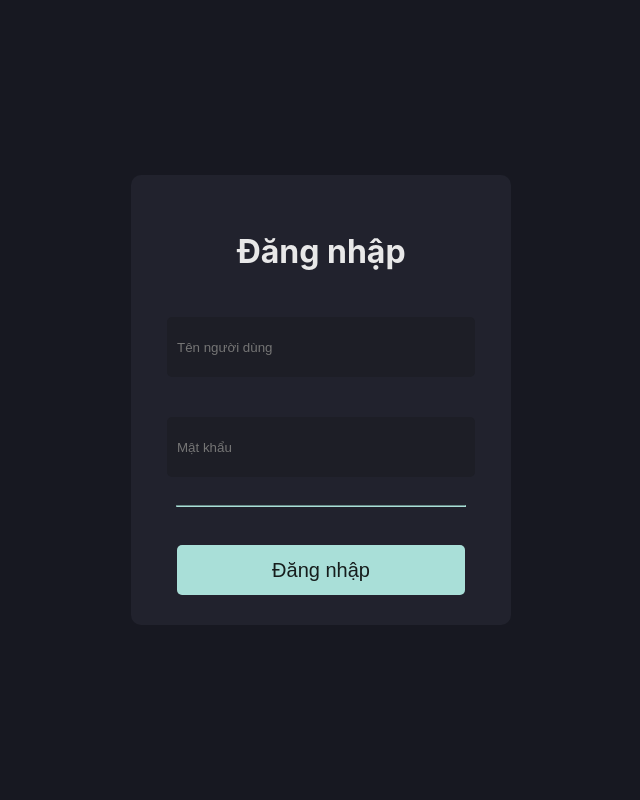
After one commit to tienvybui05/laptrinhwebuth, a PHP site: page /auth/login.html in a window 1280 px wide. The commit adds this page. Shown: the whole page, without its empty margins (319-959 px from the left). Run offline with PHP 8.4, Linux system fonts and the light colour scheme.

Commit message:
add-login
Signed-off-by: DinhQuocDatIT <dinhquocdat2005thdgli@gmail.com>

```diff
--- /dev/null
+++ b/admin/auth/login.html
@@ -0,0 +1,77 @@
+<!DOCTYPE html>
+<html lang="en">
+<head>
+    <meta charset="UTF-8">
+    <meta name="viewport" content="width=device-width, initial-scale=1.0">
+    <title>Login</title>
+    <style>
+        body{
+            background-color: rgb(23, 24, 33);
+            align-items: center;
+            justify-content: center;
+            display: flex;
+            font-size: 16px;
+            margin: 0;
+            height: 100vh;
+        }
+        .login-container{
+            background-color: rgb(33, 34, 45);
+            height: auto;
+            border-radius: 10px;
+            padding: 30px;
+            text-align: center;
+            width: 25%;
+            min-width: 100px;
+        }
+        .login-container h2{
+            font-family: Inter, sans-serif;
+            font-size: 32px;
+            color: rgb(232, 232, 232);
+        }
+        .form-login input{
+            margin: 20px 0;
+            height: 50px;
+            width: 90%;
+            background-color: rgb(29, 30, 38);
+           color: rgb(135,136,140);
+           border: none;
+           border-radius: 5px;
+           padding: 5px 10px;
+        }
+        .form-login input:hover{
+            background-color:rgb(23, 24, 33);
+        }
+        .form-login hr{
+            width: 90%;
+            border-color: rgb(169, 223, 216);
+        }
+        .form-login button{
+            background-color: rgb(169, 223, 216);
+            color: rgba(0,0,0,0.87);
+            width: 90%;
+            height: 50px;
+            margin-top: 30px;
+            border: none;
+            border-radius: 5px;
+            font-size: 20px;
+        }
+        .form-login button:hover{
+            background-color:rgb(116, 212, 200);
+        }
+
+    </style>
+</head>
+<body>
+    <div class="login-container">
+        <h2>Đăng nhập</h2>
+        <form class="form-login" action="" method="post">
+            <input type="text" class="username" placeholder="Tên người dùng"><br/>
+            <input type="password" class="password" placeholder="Mật khẩu"><br/>
+            <hr>
+            <button type="submit">Đăng nhập</button>
+        </form>
+
+    </div>
+
+</body>
+</html>
--- a/admin/index.html
+++ b/admin/index.html
@@ -103,7 +103,7 @@
 
             </div>
             <div id="footer">
-                <p>Bản quyền thuộc <a href="https://github.com/tienvybui05/laptrinhwebuth"> Vợt cầu lông</a></p>
+                <p>Bản quyền thuộc <a href="https://github.com/tienvybui05/laptrinhwebuth" target="_blank"> Vợt cầu lông</a></p>
             </div>
         </div>
     </div>
--- a/admin/style.css
+++ b/admin/style.css
@@ -107,11 +107,13 @@ color: rgb(135, 136, 140);
 margin: 0 6px;
 font-size: 12px;
 }
+/*Login*/
 .login-admin .login{
     width: 60px;
 
     line-height: 90px;
 }
+/*Content*/
 /* row dau tien */
 #content .row-dau{
     display: flex;
@@ -264,3 +266,4 @@ font-size: 12px;
         border-radius: 0;
     }
 }
+/*Login*/
```
Also changed, not shown: admin/auth/logout.html (added).
